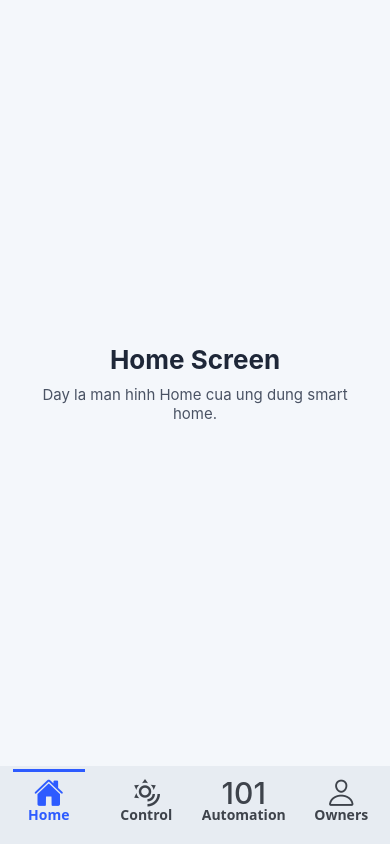
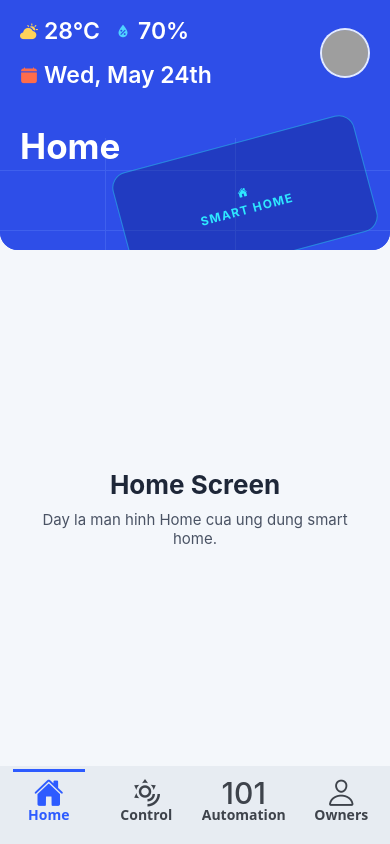
Before and after one commit to Vupiad/Smart-Home-IOT-application, a React Native app in the folder mobile/: screen /HomeMain in a window 390 px wide. Built offline with nearby package versions, Linux system fonts and the light colour scheme; grey boxes are pictures that could not be loaded.

Commit message:
Add Header

```diff
--- a/mobile/src/features/automation/screens/AutomationScreen.tsx
+++ b/mobile/src/features/automation/screens/AutomationScreen.tsx
@@ -1,12 +1,19 @@
 import { StyleSheet, Text, View } from "react-native";
+
+import Header from "../../../shared/components/Header";
+import { theme } from "../../../theme";
 
 export default function AutomationScreen() {
   return (
     <View style={styles.container}>
-      <Text style={styles.title}>Automation Screen</Text>
-      <Text style={styles.subtitle}>
-        Cau hinh cac kich ban tu dong cho he thong.
-      </Text>
+      <Header tabName="Automation" />
+
+      <View style={styles.body}>
+        <Text style={styles.title}>Automation Screen</Text>
+        <Text style={styles.subtitle}>
+          Cau hinh cac kich ban tu dong cho he thong.
+        </Text>
+      </View>
     </View>
   );
 }
@@ -14,20 +21,22 @@ export default function AutomationScreen() {
 const styles = StyleSheet.create({
   container: {
     flex: 1,
+    backgroundColor: theme.colors.background,
+  },
+  body: {
+    flex: 1,
     alignItems: "center",
     justifyContent: "center",
-    backgroundColor: "#F4F7FB",
-    paddingHorizontal: 20,
+    paddingHorizontal: theme.spacing.lg,
   },
   title: {
-    fontSize: 26,
-    fontWeight: "700",
-    color: "#1E2738",
+    ...theme.typography.title,
+    color: theme.colors.textPrimary,
   },
   subtitle: {
     marginTop: 10,
     textAlign: "center",
-    color: "#4A5364",
-    fontSize: 15,
+    color: theme.colors.textSecondary,
+    ...theme.typography.subtitle,
   },
 });
--- a/mobile/src/features/control/screens/ControlScreen.tsx
+++ b/mobile/src/features/control/screens/ControlScreen.tsx
@@ -1,10 +1,19 @@
 import { StyleSheet, Text, View } from "react-native";
+
+import Header from "../../../shared/components/Header";
+import { theme } from "../../../theme";
 
 export default function ControlScreen() {
   return (
     <View style={styles.container}>
+      <Header tabName="Control" />
+
+      <View style={styles.body}>
         <Text style={styles.title}>Control Screen</Text>
-			<Text style={styles.subtitle}>Quan ly va dieu khien cac thiet bi trong nha.</Text>
+        <Text style={styles.subtitle}>
+          Quan ly va dieu khien cac thiet bi trong nha.
+        </Text>
+      </View>
     </View>
   );
 }
@@ -12,20 +21,22 @@ export default function ControlScreen() {
 const styles = StyleSheet.create({
   container: {
     flex: 1,
+    backgroundColor: theme.colors.background,
+  },
+  body: {
+    flex: 1,
     alignItems: "center",
     justifyContent: "center",
-		backgroundColor: "#F4F7FB",
-		paddingHorizontal: 20,
+    paddingHorizontal: theme.spacing.lg,
   },
   title: {
-		fontSize: 26,
-		fontWeight: "700",
-		color: "#1E2738",
+    ...theme.typography.title,
+    color: theme.colors.textPrimary,
   },
   subtitle: {
     marginTop: 10,
     textAlign: "center",
-		color: "#4A5364",
-		fontSize: 15,
+    color: theme.colors.textSecondary,
+    ...theme.typography.subtitle,
   },
 });
--- a/mobile/src/features/home/HomeScreen.tsx
+++ b/mobile/src/features/home/HomeScreen.tsx
@@ -1,10 +1,19 @@
 import { StyleSheet, Text, View } from "react-native";
+
+import Header from "../../shared/components/Header";
+import { theme } from "../../theme";
 
 export default function HomeScreen() {
   return (
     <View style={styles.container}>
+      <Header tabName="Home" />
+
+      <View style={styles.body}>
         <Text style={styles.title}>Home Screen</Text>
-			<Text style={styles.subtitle}>Day la man hinh Home cua ung dung smart home.</Text>
+        <Text style={styles.subtitle}>
+          Day la man hinh Home cua ung dung smart home.
+        </Text>
+      </View>
     </View>
   );
 }
@@ -12,20 +21,22 @@ export default function HomeScreen() {
 const styles = StyleSheet.create({
   container: {
     flex: 1,
+    backgroundColor: theme.colors.background,
+  },
+  body: {
+    flex: 1,
     alignItems: "center",
     justifyContent: "center",
-		backgroundColor: "#F4F7FB",
-		paddingHorizontal: 20,
+    paddingHorizontal: theme.spacing.lg,
   },
   title: {
-		fontSize: 26,
-		fontWeight: "700",
-		color: "#1E2738",
+    ...theme.typography.title,
+    color: theme.colors.textPrimary,
   },
   subtitle: {
     marginTop: 10,
     textAlign: "center",
-		color: "#4A5364",
-		fontSize: 15,
+    color: theme.colors.textSecondary,
+    ...theme.typography.subtitle,
   },
 });
--- a/mobile/src/features/profile/screens/ProfileScreen.tsx
+++ b/mobile/src/features/profile/screens/ProfileScreen.tsx
@@ -1,12 +1,19 @@
 import { StyleSheet, Text, View } from "react-native";
+
+import Header from "../../../shared/components/Header";
+import { theme } from "../../../theme";
 
 export default function ProfileScreen() {
   return (
     <View style={styles.container}>
-      <Text style={styles.title}>Owners Screen</Text>
-      <Text style={styles.subtitle}>
-        Thong tin chu nha va cai dat tai khoan.
-      </Text>
+      <Header tabName="Profile" />
+
+      <View style={styles.body}>
+        <Text style={styles.title}>Profile Screen</Text>
+        <Text style={styles.subtitle}>
+          Thong tin ca nhan va cai dat tai khoan.
+        </Text>
+      </View>
     </View>
   );
 }
@@ -14,20 +21,22 @@ export default function ProfileScreen() {
 const styles = StyleSheet.create({
   container: {
     flex: 1,
+    backgroundColor: theme.colors.background,
+  },
+  body: {
+    flex: 1,
     alignItems: "center",
     justifyContent: "center",
-    backgroundColor: "#F4F7FB",
-    paddingHorizontal: 20,
+    paddingHorizontal: theme.spacing.lg,
   },
   title: {
-    fontSize: 26,
-    fontWeight: "700",
-    color: "#1E2738",
+    ...theme.typography.title,
+    color: theme.colors.textPrimary,
   },
   subtitle: {
     marginTop: 10,
     textAlign: "center",
-    color: "#4A5364",
-    fontSize: 15,
+    color: theme.colors.textSecondary,
+    ...theme.typography.subtitle,
   },
 });
--- /dev/null
+++ b/mobile/src/shared/components/Header.styles.ts
@@ -0,0 +1,136 @@
+import { StyleSheet } from "react-native";
+
+import { theme } from "../../theme";
+
+export const headerIconTokens = {
+  weatherSize: 18,
+  humiditySize: 18,
+  dateSize: 18,
+  illustrationSize: 10,
+  weatherColor: theme.colors.weatherIcon,
+  humidityColor: theme.colors.humidityIcon,
+  dateColor: theme.colors.dateIcon,
+  illustrationColor: "#2EE7FF",
+};
+
+const styles = StyleSheet.create({
+  safeArea: {
+    backgroundColor: theme.colors.headerBlue,
+    borderBottomLeftRadius: 18,
+    borderBottomRightRadius: 18,
+    overflow: "hidden",
+  },
+  card: {
+    backgroundColor: theme.colors.headerBlue,
+    height: 250,
+    paddingTop: 10,
+    paddingBottom: 24,
+    paddingHorizontal: 20,
+    position: "relative",
+  },
+  grid: {
+    ...StyleSheet.absoluteFillObject,
+    opacity: 0.22,
+  },
+  gridLineHorizontalTop: {
+    position: "absolute",
+    left: -10,
+    right: -10,
+    top: 170,
+    borderTopWidth: 1,
+    borderTopColor: theme.colors.headerGrid,
+  },
+  gridLineHorizontalBottom: {
+    position: "absolute",
+    left: -10,
+    right: -10,
+    top: 230,
+    borderTopWidth: 1,
+    borderTopColor: theme.colors.headerGrid,
+  },
+  gridLineVerticalLeft: {
+    position: "absolute",
+    top: 138,
+    bottom: -30,
+    left: 105,
+    borderLeftWidth: 1,
+    borderLeftColor: theme.colors.headerGrid,
+  },
+  gridLineVerticalRight: {
+    position: "absolute",
+    top: 138,
+    bottom: -30,
+    left: 235,
+    borderLeftWidth: 1,
+    borderLeftColor: theme.colors.headerGrid,
+  },
+  topRow: {
+    marginTop: 6,
+    flexDirection: "row",
+    justifyContent: "space-between",
+    alignItems: "center",
+  },
+  metaGroup: {
+    flexDirection: "row",
+    alignItems: "center",
+    flexWrap: "wrap",
+    gap: 14,
+    flex: 1,
+    paddingRight: 10,
+  },
+  metaItem: {
+    flexDirection: "row",
+    alignItems: "center",
+    gap: 6,
+  },
+  metaText: {
+    color: theme.colors.white,
+    fontSize: 23,
+    lineHeight: 30,
+    fontWeight: "600",
+  },
+  avatarButton: {
+    width: 50,
+    height: 50,
+    borderRadius: 26,
+    borderWidth: 2,
+    borderColor: "rgba(255,255,255,0.7)",
+    overflow: "hidden",
+    backgroundColor: "#A2B9FF",
+  },
+  avatar: {
+    width: "100%",
+    height: "100%",
+  },
+  tabName: {
+    marginTop: 35,
+    color: theme.colors.white,
+    fontSize: 35,
+    lineHeight: 42,
+    fontWeight: "700",
+  },
+  illustrationWrap: {
+    marginTop: -25,
+    alignItems: "flex-end",
+  },
+  illustrationPanel: {
+    width: 250,
+    height: 120,
+    borderRadius: 16,
+    borderWidth: 1,
+    borderColor: "rgba(47,231,255,0.45)",
+    backgroundColor: "rgba(10,27,122,0.35)",
+    alignItems: "center",
+    justifyContent: "center",
+    transform: [{ rotate: "-15deg" }],
+  },
+  illustrationText: {
+    marginTop: 4,
+    color: "#2EE7FF",
+    fontSize: 12,
+    letterSpacing: 1.2,
+    fontWeight: "700",
+  },
+});
+
+export default styles;
--- a/mobile/src/shared/components/Header.tsx
+++ b/mobile/src/shared/components/Header.tsx
@@ -0,0 +1,91 @@
+import { Ionicons, MaterialCommunityIcons } from "@expo/vector-icons";
+import { Image, Pressable, Text, View } from "react-native";
+import { SafeAreaView } from "react-native-safe-area-context";
+
+import styles, { headerIconTokens } from "./Header.styles";
+
+type HeaderProps = {
+  tabName: string;
+  temperature?: string;
+  humidity?: string;
+  dateLabel?: string;
+  avatarUri?: string;
+  onAvatarPress?: () => void;
+};
+
+const DEFAULT_AVATAR =
+  "https://images.unsplash.com/photo-1494790108377-be9c29b29330?auto=format&fit=crop&w=200&q=80";
+
+export default function Header({
+  tabName,
+  temperature = "28°C",
+  humidity = "70%",
+  dateLabel = "Wed, May 24th",
+  avatarUri = DEFAULT_AVATAR, // from be later
+  onAvatarPress,
+}: HeaderProps) {
+  return (
+    <SafeAreaView edges={["top"]} style={styles.safeArea}>
+      <View style={styles.card}>
+        <View style={styles.grid}>
+          <View style={styles.gridLineHorizontalTop} />
+          <View style={styles.gridLineHorizontalBottom} />
+          <View style={styles.gridLineVerticalLeft} />
+          <View style={styles.gridLineVerticalRight} />
+        </View>
+
+        <View style={styles.topRow}>
+          <View style={styles.metaGroup}>
+            <View style={styles.metaItem}>
+              <Ionicons
+                name="partly-sunny"
+                size={headerIconTokens.weatherSize}
+                color={headerIconTokens.weatherColor}
+              />
+              <Text style={styles.metaText}>{temperature}</Text>
+            </View>
+
+            <View style={styles.metaItem}>
+              <MaterialCommunityIcons
+                name="water-percent"
+                size={headerIconTokens.humiditySize}
+                color={headerIconTokens.humidityColor}
+              />
+              <Text style={styles.metaText}>{humidity}</Text>
+            </View>
+
+            <View style={styles.metaItem}>
+              <Ionicons
+                name="calendar-clear"
+                size={headerIconTokens.dateSize}
+                color={headerIconTokens.dateColor}
+              />
+              <Text style={styles.metaText}>{dateLabel}</Text>
+            </View>
+          </View>
+
+          <Pressable
+            onPress={onAvatarPress}
+            style={styles.avatarButton}
+            disabled={!onAvatarPress}
+          >
+            <Image source={{ uri: avatarUri }} style={styles.avatar} />
+          </Pressable>
+        </View>
+
+        <Text style={styles.tabName}>{tabName}</Text>
+
+        <View style={styles.illustrationWrap}>
+          <View style={styles.illustrationPanel}>
+            <Ionicons
+              name="home"
+              size={headerIconTokens.illustrationSize}
+              color={headerIconTokens.illustrationColor}
+            />
+            <Text style={styles.illustrationText}>SMART HOME</Text>
+          </View>
+        </View>
+      </View>
+    </SafeAreaView>
+  );
+}
--- /dev/null
+++ b/mobile/src/theme/index.ts
@@ -0,0 +1,37 @@
+export const theme = {
+  colors: {
+    background: "#F4F7FB",
+    textPrimary: "#1E2738",
+    textSecondary: "#4A5364",
+    headerBlue: "#2E4EE8",
+    headerGrid: "#7FA4FF",
+    weatherIcon: "#FFD35A",
+    humidityIcon: "#4FD4FF",
+    dateIcon: "#FF6C4A",
+    white: "#FFFFFF",
+  },
+  spacing: {
+    xs: 4,
+    sm: 8,
+    md: 12,
+    lg: 20,
+    xl: 24,
+  },
+  radius: {
+    md: 16,
+    lg: 18,
+    round: 999,
+  },
+  typography: {
+    title: {
+      fontSize: 26,
+      fontWeight: "700" as const,
+    },
+    subtitle: {
+      fontSize: 15,
+      fontWeight: "400" as const,
+    },
+  },
+};
+
+export type AppTheme = typeof theme;
```
Also changed, not shown: mobile/src/features/automation/screens/AddAutomationScreen.tsx (+42 -0 lines), mobile/src/features/automation/screens/AutomationDetailScreen.tsx (+42 -0 lines). Lines whose indentation alone changed are shown as unchanged.
